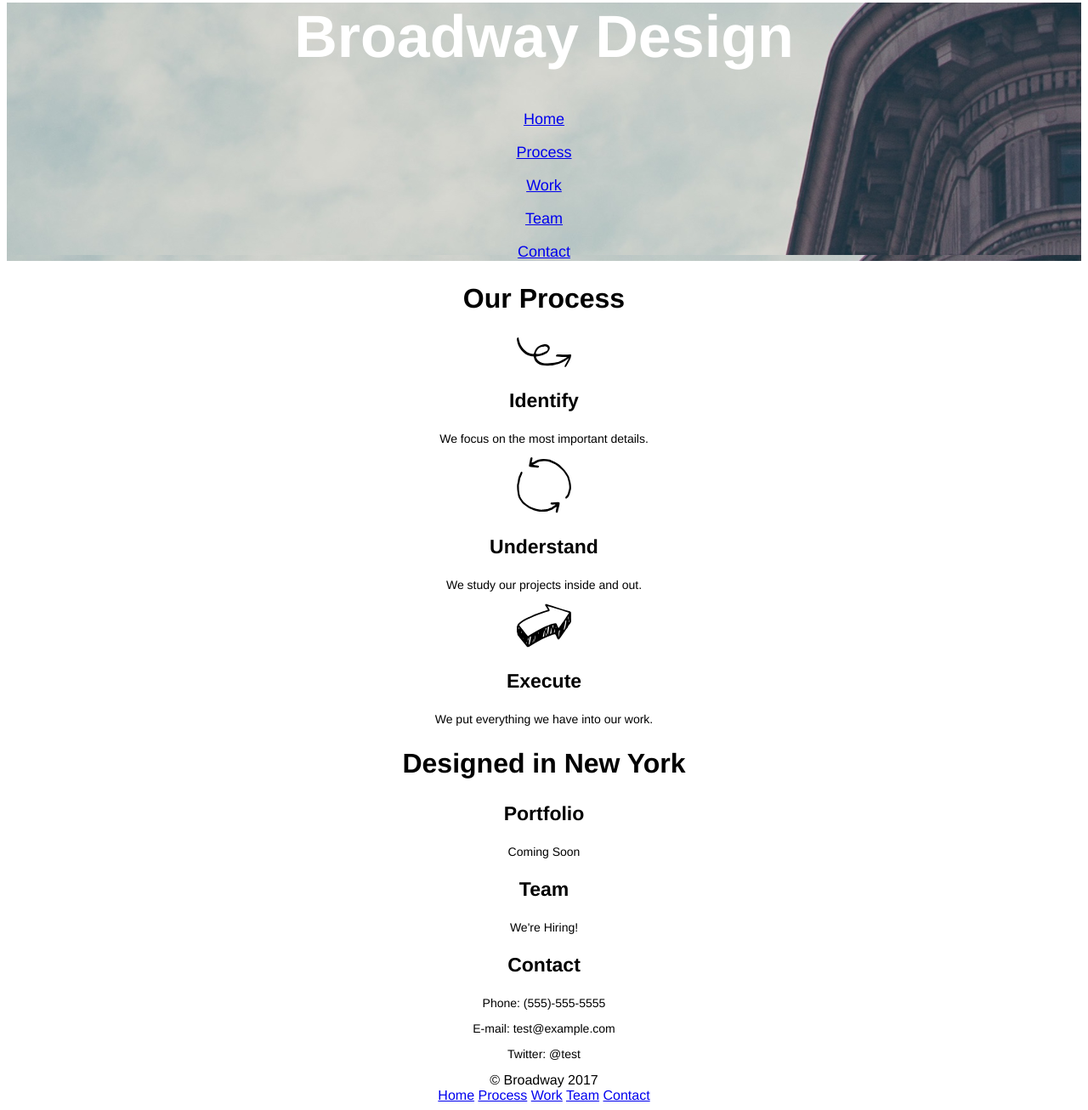
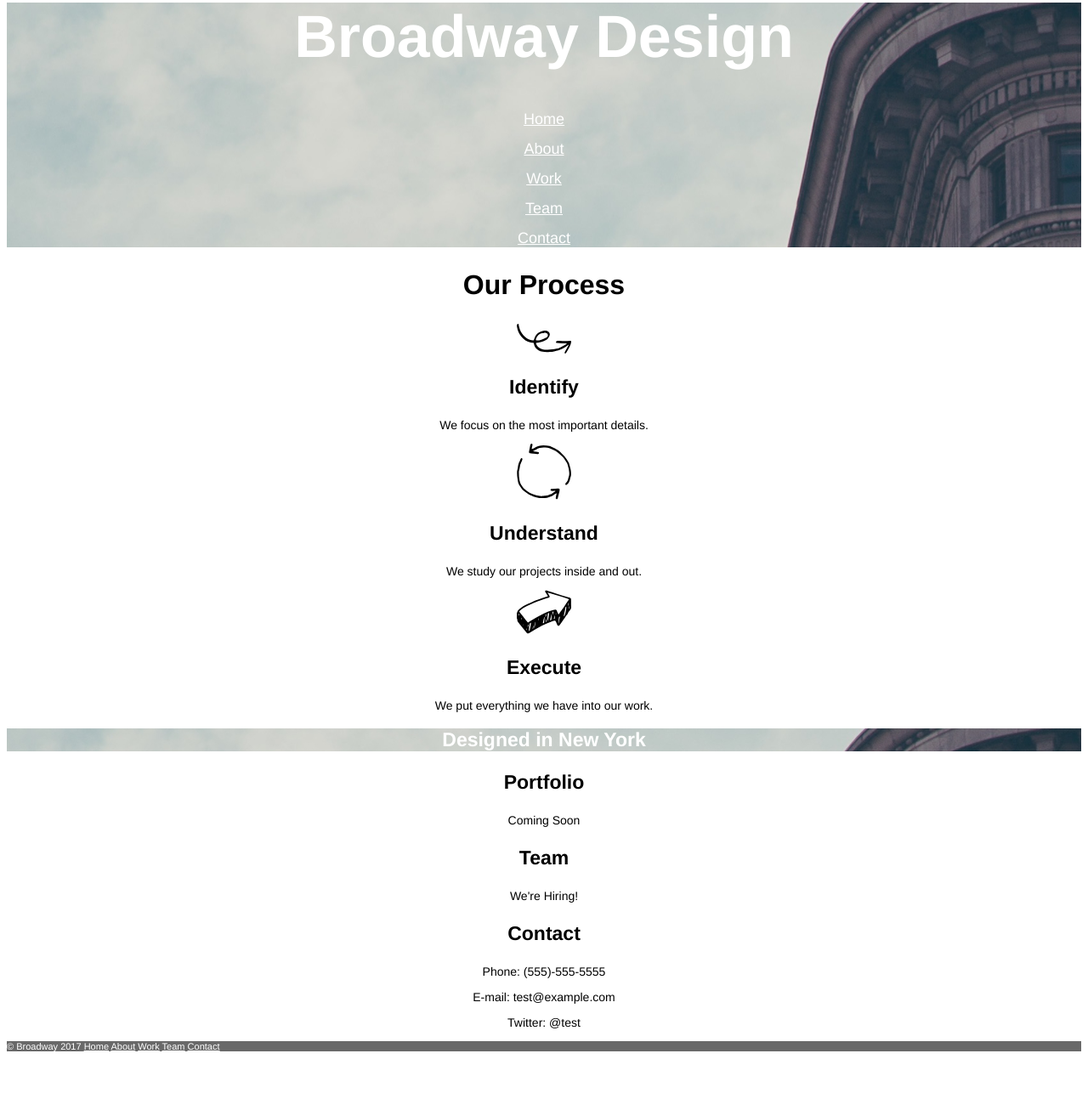
Before and after one commit to fritzgt/Broadway, a plain HTML site: page index.html in a window 1280 px wide. Shown: the part 44-1350 px from the top of the page at 85% size. After the commit the page ends 1289 px from the top, so only its background shows below. Drawn offline with Linux system fonts and the light colour scheme.

Commit message:
project is done

```diff
--- a/index.html
+++ b/index.html
@@ -13,7 +13,7 @@
 
 	  <div class="nav">
 		   <p><a href="#">Home</a></p>
-		   <p><a href="#">Process</a></p>
+		   <p><a href="#">About</a></p>
 		   <p><a href="#">Work</a></p>
 		   <p><a href="#">Team</a></p>
 		   <p><a href="#">Contact</a></p>
@@ -35,7 +35,7 @@
 
 	<!-- second image background -->
 
-	<h2>Designed in New York</h2>
+	<h2 class="headimage">Designed in New York</h2>
 
 	<!-- secondary section -->
 
@@ -50,14 +50,13 @@
 
 	<!-- footer -->
 
-	<footer>© Broadway 2017</footer>
-	 <nav>
-		  <a href="#">Home</a>
-		  <a href="#">Process</a>
-		  <a href="#">Work</a>
-		  <a href="#">Team</a>
-		  <a href="#">Contact</a>
-	  </nav>
+	<footer>&copy; Broadway 2017
+      <a href="#">Home</a>
+	  <a href="#">About</a>
+	  <a href="#">Work</a>
+	  <a href="#">Team</a>
+	  <a href="#">Contact</a>
+	</footer>
 
 </body>
 </html>
--- a/resources/css/style.css
+++ b/resources/css/style.css
@@ -9,7 +9,7 @@ h1 {
 	color: white;
 }
 
-.nav p {
+.nav a {
 	font-size: 18px;
 	color: white;
 }
@@ -32,3 +32,15 @@ p {
 	font-size: 14px;
 
 }
+
+h2.headimage {
+	font-size: 23px;
+	font-weight: bold;
+	color: white;
+}
+footer, footer a {
+	font-size: 11px;
+	color: white;
+	background-color: dimgray;
+	text-align: left;
+}
```
